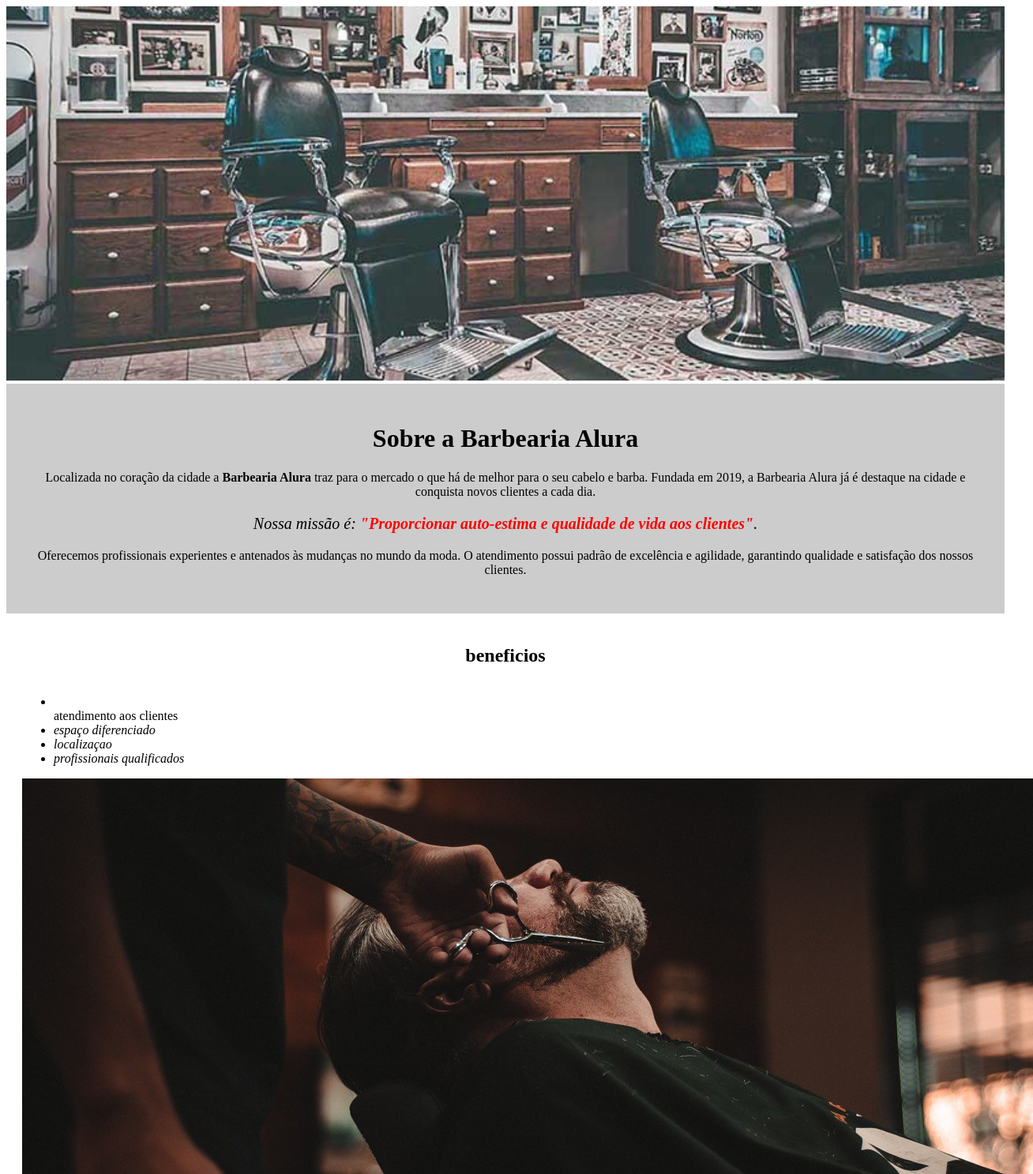
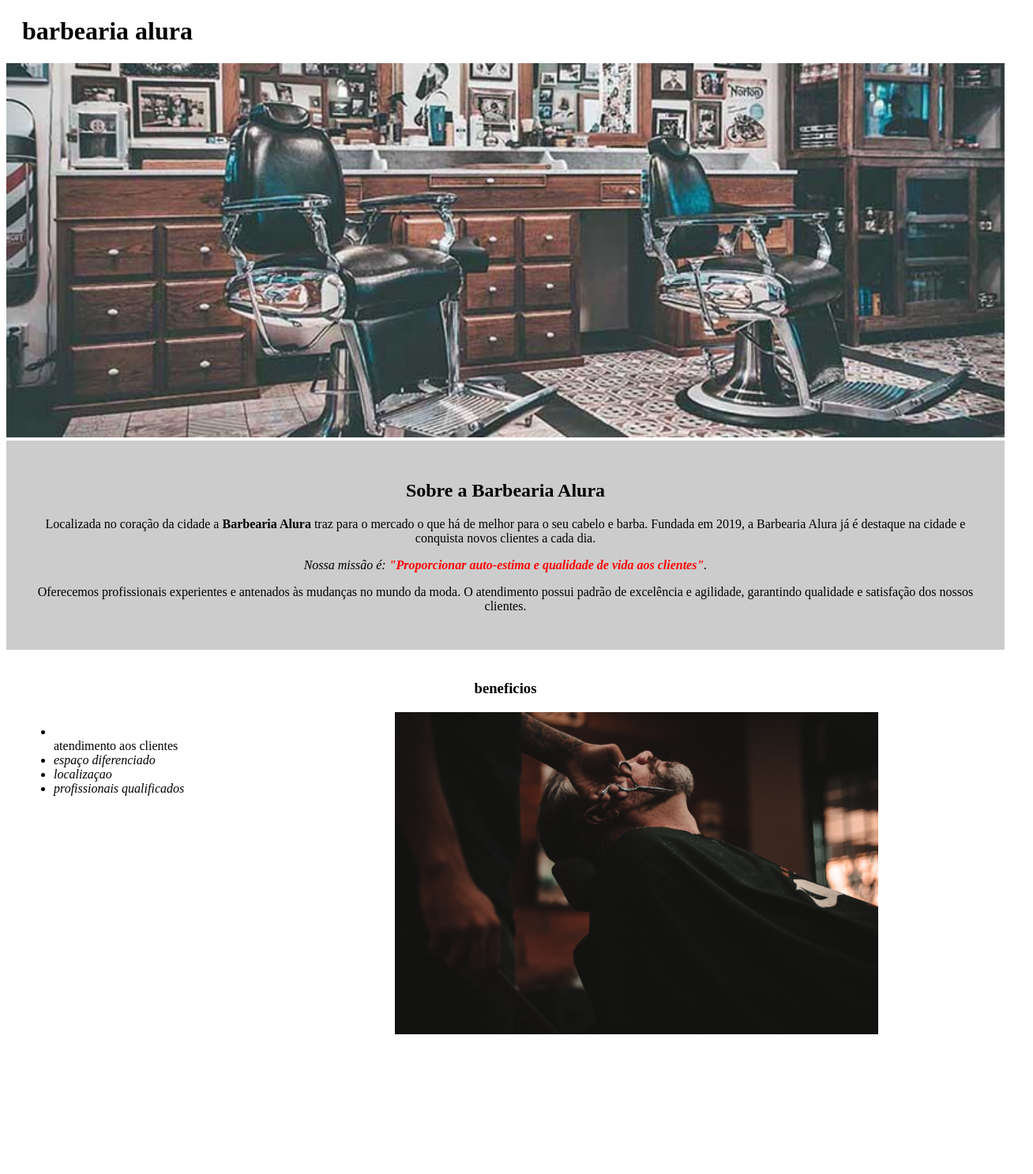
Before and after one commit to parmigianoreggiano1889/barbearia, a plain HTML site: page index.html in a window 1280 px wide. Shown: the top 1487 px of the page at 79% size, 1308 px wide, since content can reach past the window. After the commit the page ends 1342 px from the top, so only its background shows below. Drawn offline with Linux system fonts and the light colour scheme.

Commit message:
Finalizando primeira página

```diff
--- a/index.html
+++ b/index.html
@@ -8,25 +8,29 @@
 	</head>
 
 	<body>
+		<header>
+			<h1 class="titulo-principal">barbearia alura</h1>
+		</header>
         <img id="banner" src="banner.jpg">
 		<div class="principal">
-			<h1 style="text-align: center">Sobre a Barbearia Alura</h1>
+			<h2 class="titulo-centralizado">Sobre a Barbearia Alura</h2>
 
 			<p>Localizada no coração da cidade a <strong>Barbearia Alura</strong> traz para o mercado o que há de melhor para o seu cabelo e barba. Fundada em 2019, a Barbearia Alura já é destaque na cidade e conquista novos clientes a cada dia.</p>
 
-			<p style="font-size: 20px"><em>Nossa missão é: <strong>"Proporcionar auto-estima e qualidade de vida aos clientes"</strong>.</em></p>
+			<p><em>Nossa missão é: <strong>"Proporcionar auto-estima e qualidade de vida aos clientes"</strong>.</em></p>
 
 			<p>Oferecemos profissionais experientes e antenados às mudanças no mundo da moda. O atendimento possui padrão de excelência e agilidade, garantindo qualidade e satisfação dos nossos clientes.</p>
 		</div>
 
 		<div class="beneficios">
-        <h2>beneficios</h2>
+        <h3 class="titulo-centralizado">beneficios</h3>
             <ul>
                 <li class="itens"></li>atendimento aos clientes</li>
                 <li class="itens">espaço diferenciado</li>
                 <li class="itens">localizaçao</li>
                 <li class="itens">profissionais qualificados</li>
             </ul>
-			<img src="beneficios.jpg">
+			<img src="beneficios.jpg" class="imagembeneficios">
     </body>
+	<header>
 </htmii
--- a/style.css
+++ b/style.css
@@ -9,6 +9,14 @@ body {
 .principal{
 	background: #CCCCCC;
 	padding: 30px;
+}
+
+.titulo-principal{
+	padding-left: 20px;
+}
+
+.titulo-centralizado{
+	text-align: center;
 }
 
 p {
@@ -28,15 +36,11 @@ em strong {
 	padding:20px;
 }
 
-h2{
-	text-align: center;
-}
-
 ul{
 	display: inline-block;
 	vertical-align: top;
 	width: 20%;
-	margin: right 15%;
+	margin-right: 15%;
 }
 
 .imagembeneficios {
```
